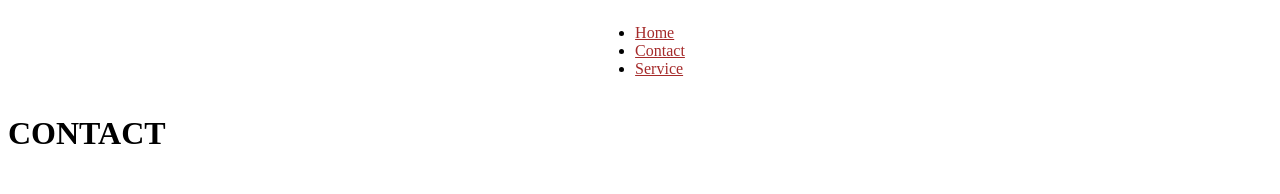
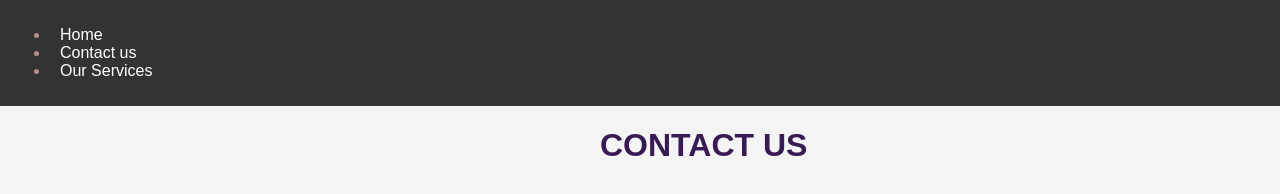
Before and after one commit to Rihab91/checkexpress, a website: page view/contact.html in a window 1280 px wide. Drawn offline with Linux system fonts and the light colour scheme.

Commit message:
checkexpress

```diff
--- a/css/style.css
+++ b/css/style.css
@@ -1,8 +1,33 @@
+body {
+  font-family: Arial, sans-serif;
+  margin: 0;
+  padding: 0;
+  background-color: #f4f4f4;
+}
+
+
 .container1 {
-    display: flex;
-    flex-direction: column;
-    align-items: center;
+  background-color: #333;
+  padding: 10px;
+  color: rgb(183, 140, 140);
+
+
   }
+
+
   a{
-    color: brown;
+    color: white;
+    margin: 0 10px;
+    text-decoration: none;
   }
+h1{
+  padding-left:600px;
+  color: rgb(56, 27, 84);
+}
+
+header {
+  background-color: #333;
+  color: #fff;
+
+
+}
--- a/view/contact.html
+++ b/view/contact.html
@@ -7,14 +7,17 @@
     <title>Document</title>
 </head>
 <body>
-    <nav class="container1">
-    <ul>
-        <li><a href="/home">Home</a></li>
-        <li><a href="/contact">Contact</a></li>
-        <li><a href="/service">Service</a></li>
-      </ul>
-      </nav>
+    <div class="container1">
+    <nav >
+        <ul id="MenuItems" >
+            <li><a href="/">Home</a></li>
+            <li><a href="/contact">Contact us</a></li>
+            <li><a href="/service">Our Services</a></li>
+          </ul>
+          </nav>
 
-      <h1>CONTACT</h1>
+        </div>
+      <h1>CONTACT US</h1>
+
 </body>
 </html>
```
Also changed, not shown: app.js (+12 -2 lines), view/home.html (+4 -4 lines), view/service.html (+7 -7 lines), image/Contact-Us-PNG-Background-Image.png (added).
